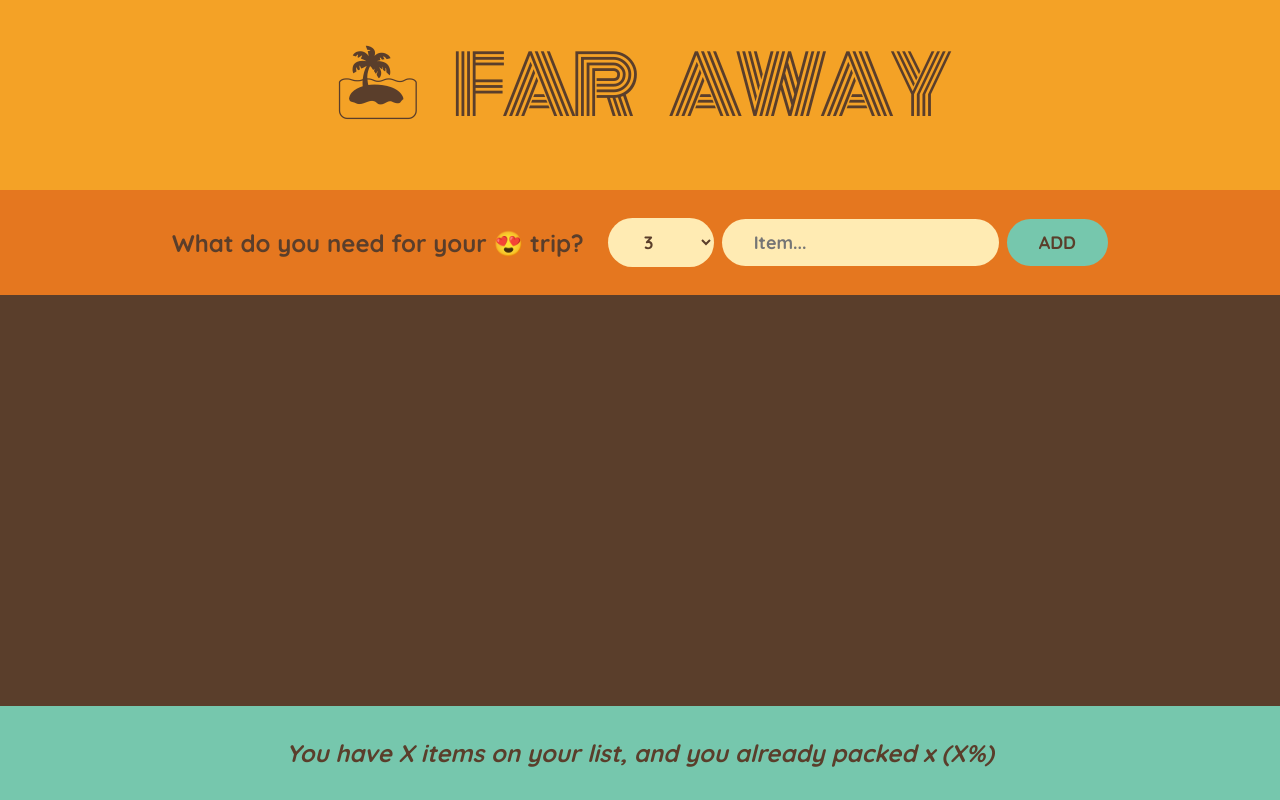
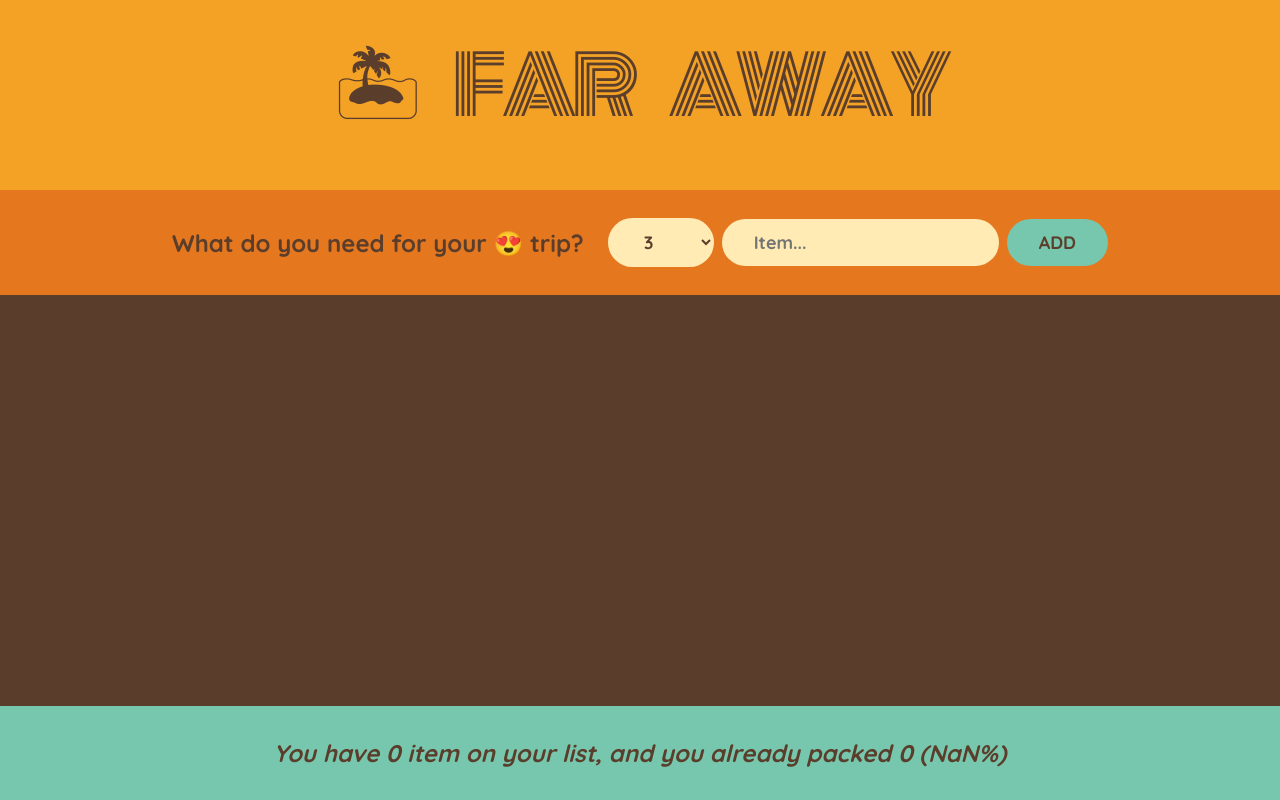
Before and after one commit to Mi13285/travel, a React (Create React App) app in the folder travel/: page / in a window 1280 px wide. Built offline with nearby package versions, Linux system fonts and the light colour scheme.

Commit message:
Stats finish

```diff
--- a/travel/src/App.js
+++ b/travel/src/App.js
@@ -9,11 +9,11 @@
   }
 
   function handleDelete(id) {
-    setItems((items) => items.filter((item) => item.id !== id));
+    setItems((items) => items.filter((items) => items.id !== id));
   }
 
   function handleToggleItem(id) {
-    setItems((items) =>
+    setItems((item) =>
       items.map((item) =>
         item.id === id ? { ...item, packed: !item.packed } : item
       )
@@ -29,7 +29,7 @@
         onDeleteItems={handleDelete}
         onToggleItem={handleToggleItem}
       />
-      <Stats />
+      <Stats items={items} />
     </div>
   );
 }
@@ -115,16 +115,23 @@
       <span style={item.packed ? { textDecoration: "line-through" } : {}}>
         {item.description} {item.quantity}
       </span>
-      {/* <button onClick={(e) => handleDelete(id)>
-❌</button> */}
-      <button onClick={() => onDeleteItems(item.id)}>❌</button>
+      <button onClick={() => onDeleteItems(item.id)}> ❌</button>
     </li>
   );
 }
-function Stats() {
+function Stats({ items }) {
+  const numItems = items.length;
+  const numPacked = items.filter((item) => item.packed).length;
+  const percent = Math.round((numPacked / numItems) * 100);
+
   return (
     <footer className="stats">
-      <em>You have X items on your list, and you already packed x (X%)</em>
+      <em>
+        {percent === 100
+          ? "You got everything ! Ready to go ✈️"
+          : `You have ${numItems} item on your list, and you already packed
+        ${numPacked} (${percent}%)`}
+      </em>
     </footer>
   );
 }
```
